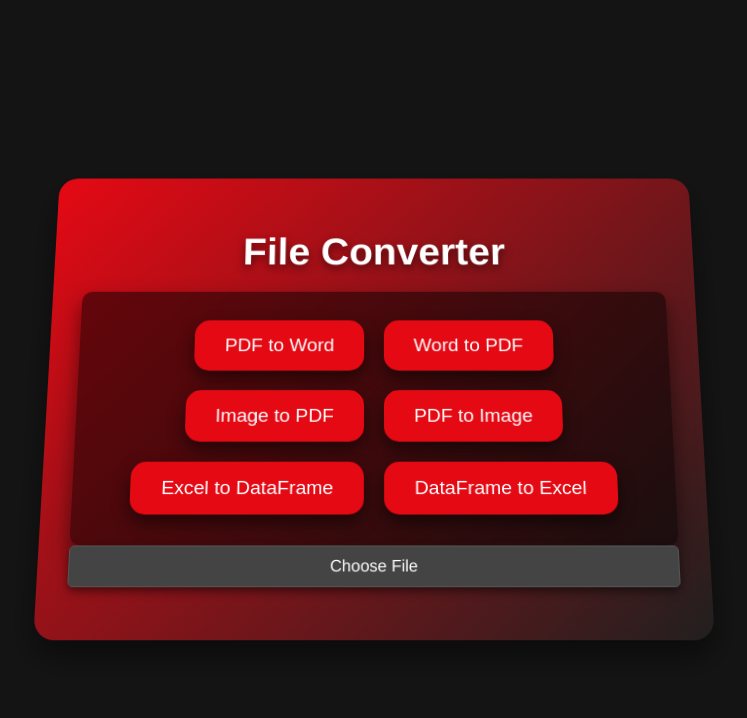
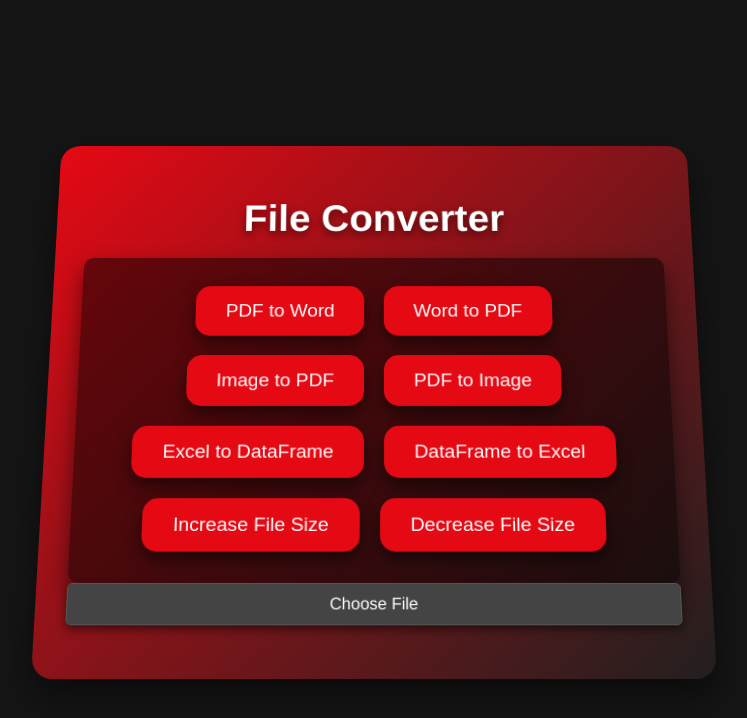
Before and after one commit to Saptarshi2060/File_Converter, a Flask app: page / in a window 1280 px wide. Shown: the top 718 px of the page, without its empty margins (266-1013 px from the left). Run offline with Flask 3, Linux system fonts and the light colour scheme.

Commit message:
Update index.html

```diff
--- a/File_converter/templates/index.html
+++ b/File_converter/templates/index.html
@@ -17,6 +17,8 @@
                 <button onclick="convertFile('pdf-to-img')">PDF to Image</button>
                 <button onclick="convertFile('excel-to-df')">Excel to DataFrame</button>
                 <button onclick="convertFile('df-to-excel')">DataFrame to Excel</button>
+                <button onclick="adjustFileSize('increase')">Increase File Size</button>
+                <button onclick="adjustFileSize('decrease')">Decrease File Size</button>
             </div>
             <div class="upload-section">
                 <label for="fileInput" class="file-label">Choose File</label>
```
